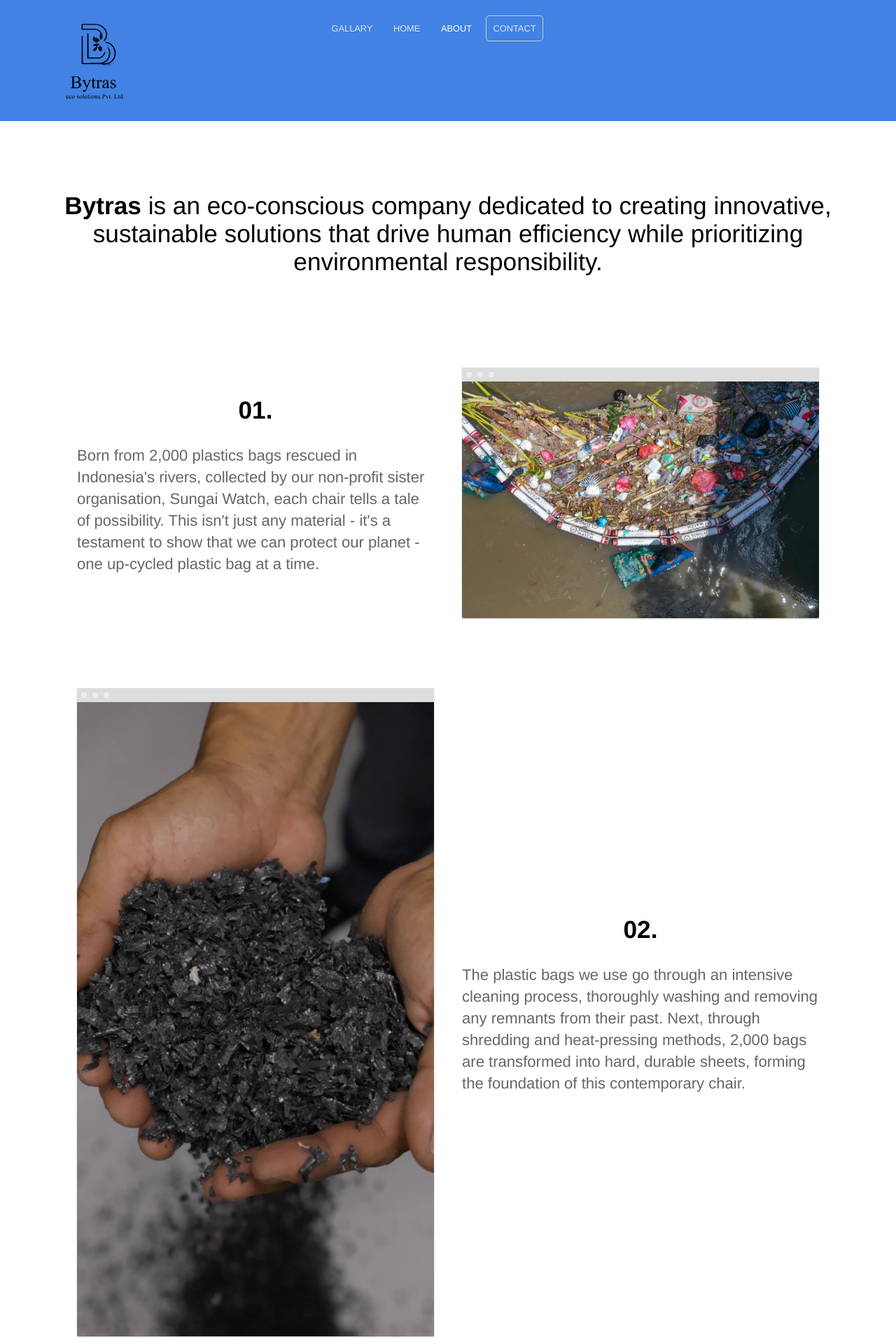
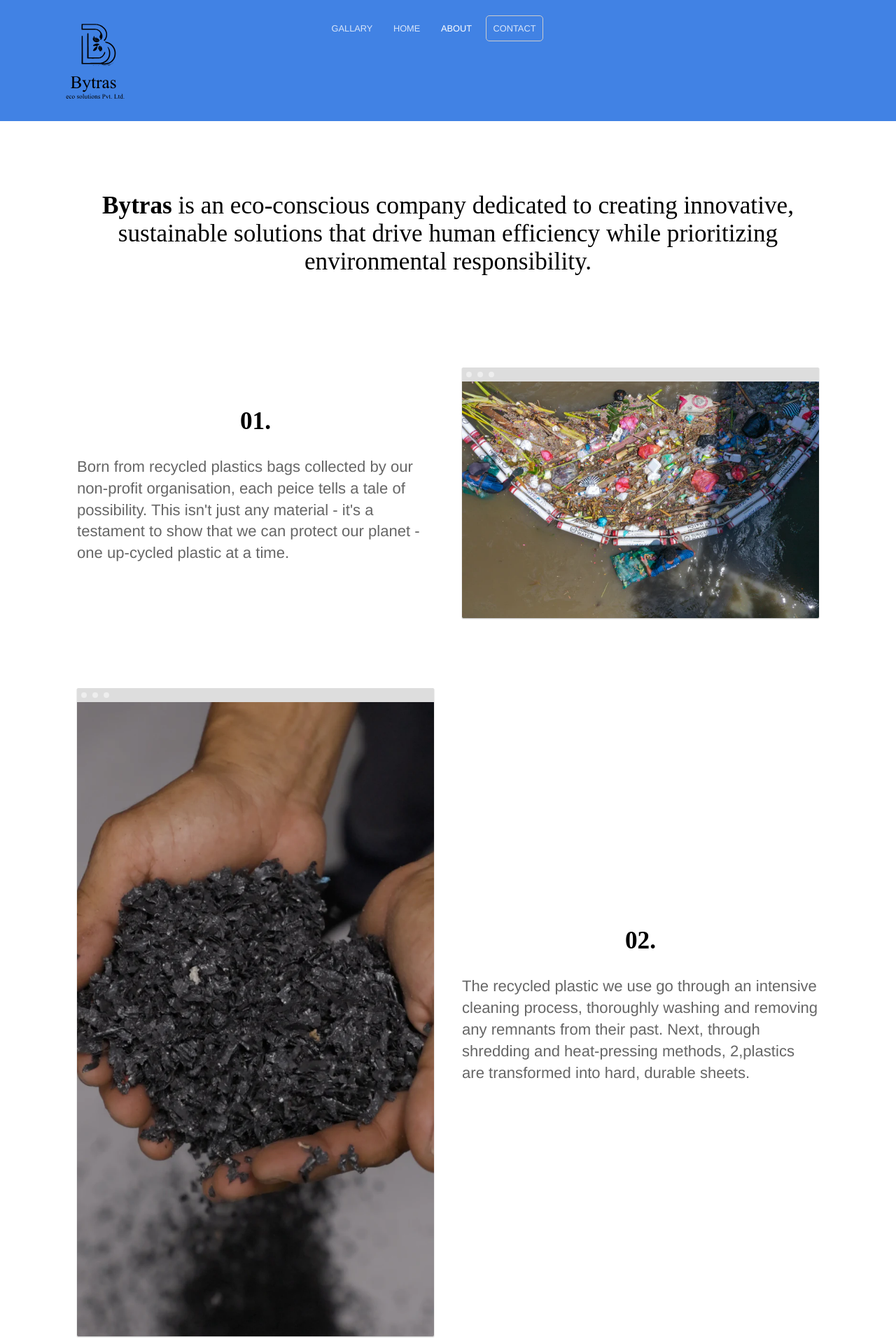
Before and after one commit to sujayadkesar/bytras, a Jekyll site: the page built from about.html, in a window 1280 px wide. Shown: the top 1920 px of the page at 70% size. Built offline with Jekyll 4.4.1, drawn with Linux system fonts in a browser that asks for light colours; some of the changed text lies outside the part shown.

Commit message:
minute changes

```diff
--- a/_sass/elements.scss
+++ b/_sass/elements.scss
@@ -35,6 +35,7 @@
 }
 
 h2 {
+	font-family:'Times New Roman', Times, serif;
 	font-weight: 300;
 	font-size: 2.2em;
 	margin: 0 0 30px 0;
--- a/about.html
+++ b/about.html
@@ -22,7 +22,7 @@
 		<div class="container flex">
 			<div class="text editable">
 				<h2><strong>01.</strong></h2>
-				<p>Born from 2,000 plastics bags rescued in Indonesia's rivers, collected by our non-profit sister organisation, Sungai Watch, each chair tells a tale of possibility. This isn't just any material - it's a testament to show that we can protect our planet - one up-cycled plastic bag at a time.</p>
+				<p>Born from recycled plastics bags collected by our non-profit organisation,  each peice tells a tale of possibility. This isn't just any material - it's a testament to show that we can protect our planet - one up-cycled plastic at a time.</p>
 			</div>
 			<div class="image">
 				<img src="{{ site.baseurl }}/images/trash.png" alt="Screenshot" class="screenshot editable" />
@@ -34,7 +34,7 @@
 		<div class="container flex">
 			<div class="text editable">
 				<h2><strong>02.</strong></h2>
-				<p>The plastic bags we use go through an intensive cleaning process, thoroughly washing and removing any remnants from their past. Next, through shredding and heat-pressing methods, 2,000 bags are transformed into hard, durable sheets, forming the foundation of this contemporary chair.				</p>
+				<p>The recycled plastic we use go through an intensive cleaning process, thoroughly washing and removing any remnants from their past. Next, through shredding and heat-pressing methods, 2,plastics are transformed into hard, durable sheets.</p>
 			</div>
 			<div class="image">
 				<img src="{{ site.baseurl }}/images/trash2.png" alt="Screenshot" class="screenshot editable" />
@@ -46,7 +46,7 @@
 		<div class="container flex">
 			<div class="text editable">
 				<h2><strong>03.</strong></h2>
-				<p>Harnessing the precision of CNC technology, the sheets are intricately sculpted into a series of parametric panels that make up the backbone of this chair. Designed to optimise both comfort and style, every panel is thoughtfully crafted through innovation to be as sustainable as possible, leaving no offcuts behind.				</p>
+				<p>Harnessing the precision of High-end technology, the sheets are intricately sculpted . Designed to optimise both and style and strength, every sheets is thoughtfully crafted through innovation to be as sustainable & Durable as possible.</p>
 			</div>
 			<div class="image">
 				<img src="{{ site.baseurl }}/images/trash3.png" alt="Screenshot" class="screenshot editable" />
--- a/contact.html
+++ b/contact.html
@@ -6,7 +6,7 @@
 map:
   latitude: -45.8787605
   longitude: 170.5027976
-  address: "Address: #113, Dodd Oni, Keshwapur, 4 Number, Primary School, Nagashetti Koppa, Hubballi, Dharwad, Karnataka, 580023"
+  address: "Address: Hubballi, Karnataka, India"
   zoom: 13
 ---
 <!-- <div class="map" id="map"></div> -->
```
Also changed, not shown: _posts/2024-08-12-gallary.md (+20 -20 lines), index.html (+5 -5 lines), images/interior.png (added), 1 other file.
